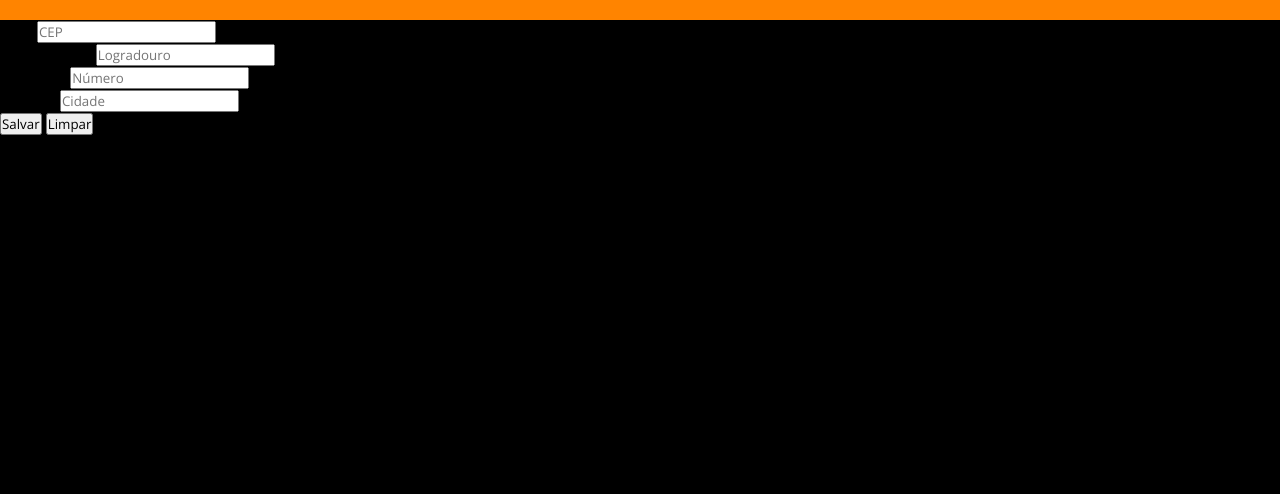
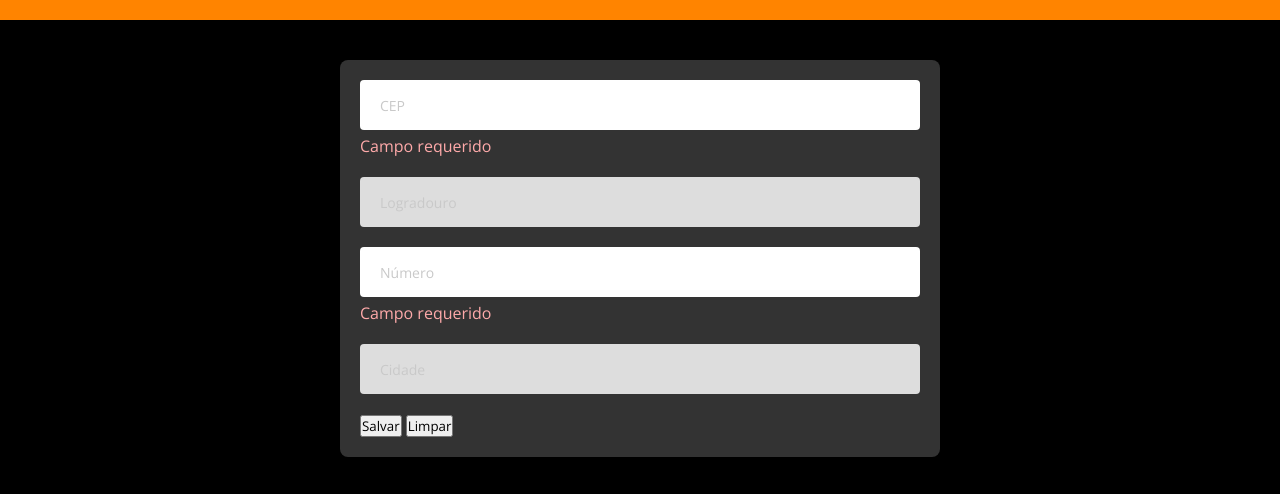
Before and after one commit to icaro-chagas/DSViaCEP, a plain HTML site: page index.html in a window 1280 px wide. Shown: the part 60-554 px from the top of the page. Drawn offline with nearby package versions, Linux system fonts and the light colour scheme.

Commit message:
Styles the form fields

```diff
--- a/css/styles.css
+++ b/css/styles.css
@@ -36,3 +36,47 @@ html, body {
     color: #FFF;
     cursor: pointer;
 }
+
+.form-container {
+    padding: 40px 20px;
+    width: 100%;
+}
+
+.card-form {
+    background-color: #333;
+    width: 100%;
+    max-width: 600px;
+    margin: 0 auto;
+    border-radius: 8px;
+    padding: 20px;
+}
+
+.form-control {
+    margin-bottom: 20px;
+}
+
+.form-control label {
+    display: none;
+}
+
+.error-message {
+    margin-top: 5px;
+    color: #faa;
+}
+
+.form-input {
+    height: 50px;
+    width: 100%;
+    border-radius: 4px;
+    padding: 0 20px;
+    font-size: 14px;
+    border: 0;
+}
+
+.form-input::placeholder {
+    color: #c9c9c9;
+}
+
+.form-input:disabled {
+    background-color: #ddd;
+}
--- a/index.html
+++ b/index.html
@@ -7,9 +7,11 @@
     <meta name="viewport" content="width=device-width, initial-scale=1.0">
     <title>DSViaCEP</title>
 
-    <link rel="preconnect" href="https://fonts.googleapis.com">
-    <link rel="preconnect" href="https://fonts.gstatic.com" crossorigin>
-    <link href="https://fonts.googleapis.com/css2?family=Open+Sans:wght@400;700&display=swap" rel="stylesheet">
+    <link rel="preconnect" href="https://fonts.googleapis.com" />
+    <link rel="preconnect" href="https://fonts.gstatic.com" crossorigin />
+    <link
+        href="https://fonts.googleapis.com/css2?family=Open+Sans:wght@400;700&family=Roboto:wght@300;400;700&display=swap"
+        rel="stylesheet" />
 
     <link rel="stylesheet" href="css/styles.css">
 </head>
@@ -23,27 +25,30 @@
     </header>
 
     <main>
-        <section id="form_section">
-            <div>
+        <section id="form_section" class="form-container">
+            <div class="card-form">
                 <form name="newAddres">
-                    <div>
+                    <div class="form-control">
                         <label for="cep">CEP:</label>
-                        <input name="cep" id="cep" type="text" placeholder="CEP">
+                        <input name="cep" id="cep" class="form-input" type="text" placeholder="CEP">
+                        <div class="error-message">Campo requerido</div>
                     </div>
 
-                    <div>
+                    <div class="form-control">
                         <label for="street">Logradouro:</label>
-                        <input name="street" id="street" type="text" placeholder="Logradouro">
+                        <input name="street" id="street" class="form-input" type="text" placeholder="Logradouro"
+                            disabled>
                     </div>
 
-                    <div>
+                    <div class="form-control">
                         <label for="number">Número:</label>
-                        <input name="number" id="number" type="text" placeholder="Número">
+                        <input name="number" id="number" class="form-input" type="text" placeholder="Número">
+                        <div class="error-message">Campo requerido</div>
                     </div>
 
-                    <div>
+                    <div class="form-control">
                         <label for="city">Cidade:</label>
-                        <input name="city" id="city" type="text" placeholder="Cidade">
+                        <input name="city" id="city" class="form-input" type="text" placeholder="Cidade" disabled>
                     </div>
                 </form>
 
```
